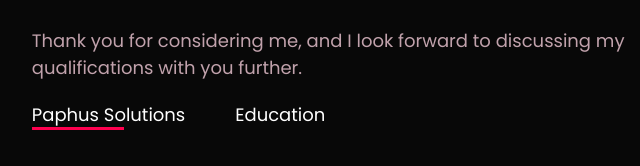
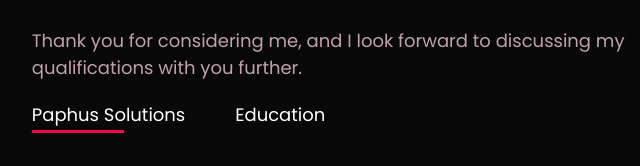
Before and after one commit to omar0ali/profile, a plain HTML site: page index.html in a window 1280 px wide. Shown: the part 1457-1623 px from the top of the page, 493-1133 px from the left. Drawn offline with Linux system fonts and the light colour scheme.

Commit message:
fix tab-links bottom: -5

```diff
--- a/styles/style.css
+++ b/styles/style.css
@@ -136,7 +136,7 @@ nav ul li a:hover::after {
     background-color: #ff004f;
     position: absolute;
     left: 0;
-    bottom: -2px;
+    bottom: -5px;
     transition: 0.3s;
 }
 
```
